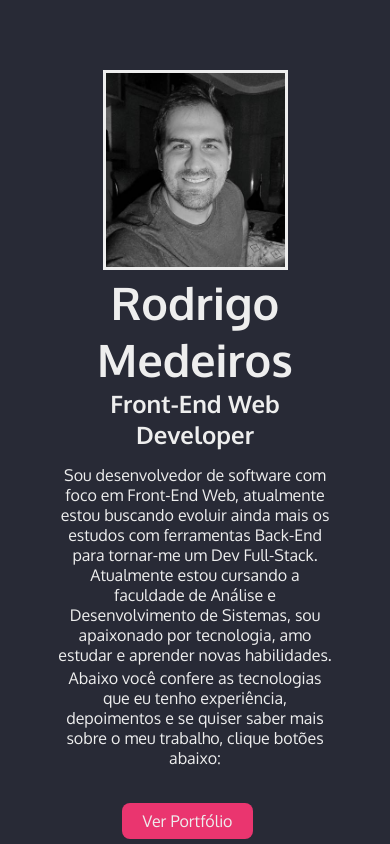
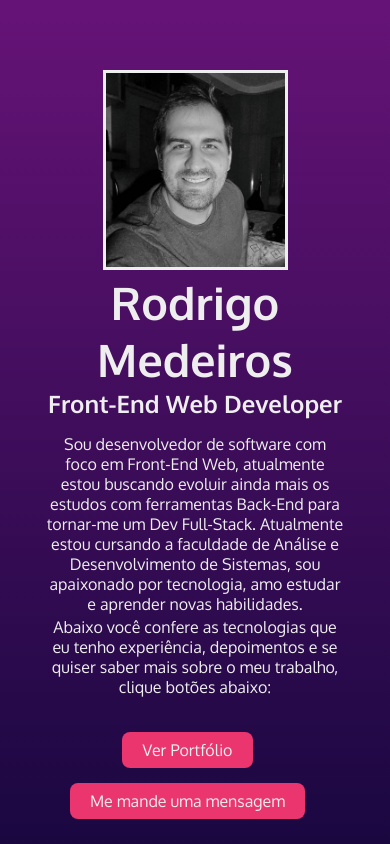
Before and after one commit to rodrigoamb/mypage, a React (Create React App) app: page / in a window 390 px wide. Shown: the top 844 px of the page. Built offline with nearby package versions, Linux system fonts and the light colour scheme.

Commit message:
responsividade pagina contato finalizado

```diff
--- a/src/components/FormMsg/FormMsgStyles.js
+++ b/src/components/FormMsg/FormMsgStyles.js
@@ -1,8 +1,7 @@
 import styled from 'styled-components';
 
 export const ContainerFormMsg = styled.div`
-  min-height: 635px;
-  margin-top: 35px;
+  min-height: 680px;
   display: flex;
   flex-direction: column;
   justify-content: center;
@@ -117,4 +116,10 @@ export const ContainerFormMsg = styled.div`
       transform: rotate(1turn);
     }
   }
+
+  @media (max-width: 900px) {
+    .limit-content-form {
+      width: 90%;
+    }
+  }
 `;
--- a/src/components/HeaderSecondary/HeaderSecondaryStyles.js
+++ b/src/components/HeaderSecondary/HeaderSecondaryStyles.js
@@ -143,8 +143,16 @@ export const ContainerHeaderSecondary = styled.div`
   }
 
   @media (max-width: 820px) {
+    background: rgb(24, 7, 63);
+    background: linear-gradient(
+      0deg,
+      rgba(24, 7, 63, 1) 0%,
+      rgba(102, 19, 119, 1) 100%
+    );
+    padding-bottom: 20px;
+
     .card {
-      width: 90%;
+      width: 95%;
       margin: auto;
       text-align: center;
       flex-direction: column-reverse;
--- /dev/null
+++ b/src/components/HeaderTop/HeaderTopStyles.js
@@ -0,0 +1,3 @@
+import styled from 'styled-components';
+
+export const Container = styled.div``;
--- a/src/components/Projects/CardProject/CardProject.js
+++ b/src/components/Projects/CardProject/CardProject.js
@@ -4,8 +4,8 @@ import { ContainerCardProject } from './CardProjectStyles';
 const CardProject = ({ addProjects }) => {
   return (
     <>
-      {addProjects.map((item) => (
-        <ContainerCardProject>
+      {addProjects.map((item, index) => (
+        <ContainerCardProject key={index}>
           <div className='image-card'>
             <img src={item.img} alt='projeto' width='350px' height='190px' />
           </div>
--- a/src/components/Projects/Projects.js
+++ b/src/components/Projects/Projects.js
@@ -18,7 +18,7 @@ const Projects = () => {
 
   return (
     <ContainerProject>
-      <section className='limit-content-projects' data-aos='zoom-out'>
+      <section className='limit-content-projects' data-aos='fade-down'>
         <CardProject addProjects={addProjects} />
       </section>
     </ContainerProject>
--- a/src/routes.js
+++ b/src/routes.js
@@ -9,14 +9,11 @@ import Portfolio from './pages/Portfolio/Portfolio';
 import Contact from './pages/Contact/Contact';
 import ErrorPage from './pages/ErrorPage/ErrorPage';
 
-//imports styles
-import { ContainerApp } from './routesStyles';
-
 const RoutesApp = () => {
   return (
     <BrowserRouter>
       <Header />
-      <ContainerApp>
+      <div>
         <Routes>
           <Route path='/' element={<Home />} />
           <Route path='/portfolio' element={<Portfolio />} />
@@ -24,7 +21,7 @@ const RoutesApp = () => {
 
           <Route path='*' element={<ErrorPage />} />
         </Routes>
-      </ContainerApp>
+      </div>
     </BrowserRouter>
   );
 };
--- a/src/routesStyles.js
+++ /dev/null
@@ -1,3 +0,0 @@
-import styled from 'styled-components';
-
-export const ContainerApp = styled.div``;
```
Also changed, not shown: src/components/HeaderTop/HeaderTop.js (added, +12 -0 lines).
